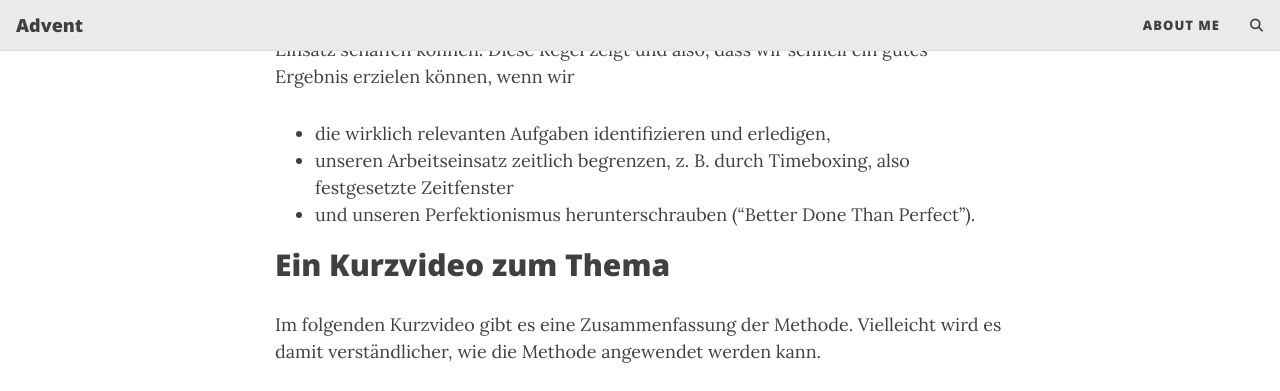
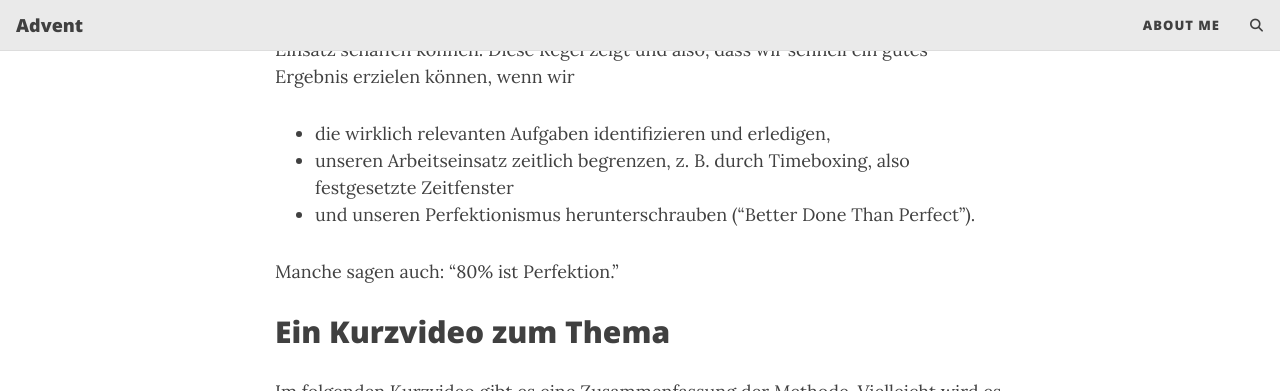
Before and after one commit to taskoj/adhe, a Jekyll site: the page built from _posts/2024-11-05-Pareto-Prinzip.md, in a window 1280 px wide and 900 px high, scrolled down 826 px, cut to the strip 0-391 px from the top of the window. Built offline with Jekyll 4.4.1, drawn with Linux system fonts in a browser that asks for light colours; comment, search, counter and statistics services are not loaded.

Commit message:
2024-11-05-Pareto-Prinzip.md aktualisieren

```diff
--- a/_posts/2024-11-05-Pareto-Prinzip.md
+++ b/_posts/2024-11-05-Pareto-Prinzip.md
@@ -18,6 +18,8 @@ Pareto ist weniger eine Methode als ein Prinzip: Auch als 80-20-Regel bekannt, b
 * unseren Arbeitseinsatz zeitlich begrenzen, z. B. durch Timeboxing, also festgesetzte Zeitfenster
 * und unseren Perfektionismus herunterschrauben ("Better Done Than Perfect").
 
+Manche sagen auch: "80% ist Perfektion."
+
 ## Ein Kurzvideo zum Thema
 
 Im folgenden Kurzvideo gibt es eine Zusammenfassung der Methode. Vielleicht wird es damit verständlicher, wie die Methode angewendet werden kann.
```
